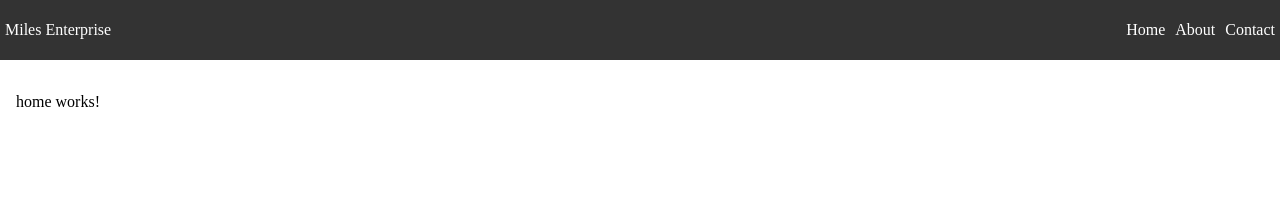
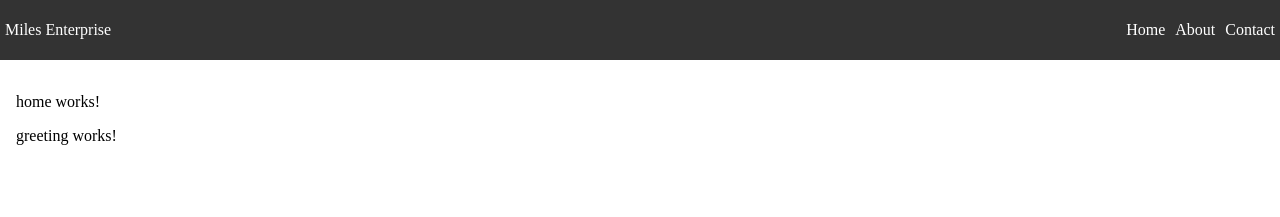
Before and after one commit to Isaac-miles/Angularlessons, an Angular app in the folder angular_demo/: page / in a window 1280 px wide. Shown: the top 217 px of the page. Built offline with nearby package versions, Linux system fonts and the light colour scheme.

Commit message:
greeting component

```diff
--- a/angular_demo/src/app/components/greeting/greeting.component.ts
+++ b/angular_demo/src/app/components/greeting/greeting.component.ts
@@ -1,4 +1,4 @@
-import { Component } from '@angular/core';
+import { Component, input } from '@angular/core';
 
 @Component({
   selector: 'app-greeting',
@@ -7,5 +7,5 @@ import { Component } from '@angular/core';
   styleUrl: './greeting.component.scss'
 })
 export class GreetingComponent {
-
+  greetingMessage = input('default greet');
 }
--- a/angular_demo/src/app/home/home.component.html
+++ b/angular_demo/src/app/home/home.component.html
@@ -1 +1,3 @@
 <p>home works!</p>
+
+<app-greeting></app-greeting>
--- a/angular_demo/src/app/home/home.component.ts
+++ b/angular_demo/src/app/home/home.component.ts
@@ -1,11 +1,12 @@
-import { Component } from '@angular/core';
+import { Component, signal } from '@angular/core';
+import { GreetingComponent } from '../components/greeting/greeting.component';
 
 @Component({
   selector: 'app-home',
-  imports: [],
+  imports: [GreetingComponent],
   templateUrl: './home.component.html',
   styleUrl: './home.component.scss'
 })
 export class HomeComponent {
-
+  greetingMessage = signal("From Home to greeting");
 }
```
